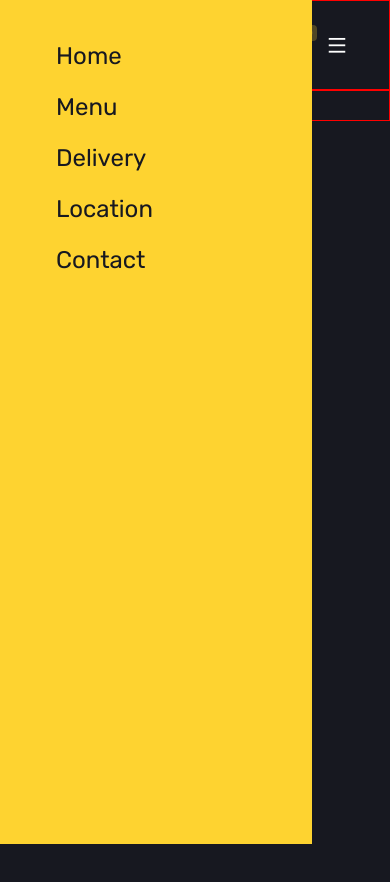
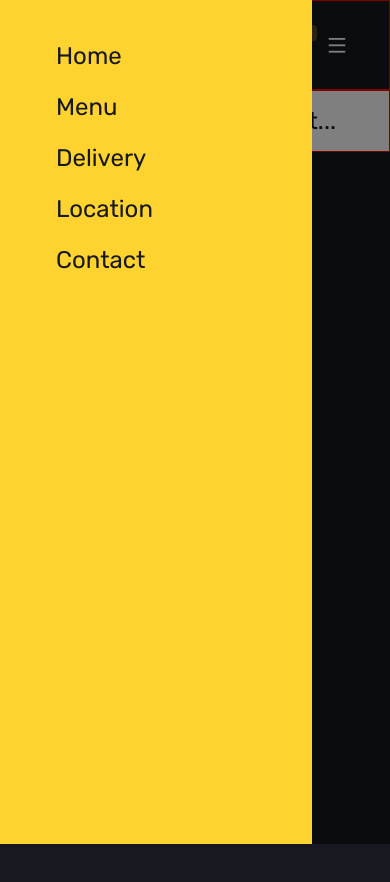
Before and after one commit to SlavikLiabin/food-ordering, a plain HTML site: page index.html in a window 390 px wide. Both pictures are taken after a click on the link 337 px from the left and 45 px from the top of the page. Drawn offline with nearby package versions, Linux system fonts and the light colour scheme.

Commit message:
'mobilemenu'

```diff
--- a/index.html
+++ b/index.html
@@ -4,7 +4,6 @@
     <meta charset="UTF-8" />
     <meta name="viewport" content="width=device-width, initial-scale=1.0" />
     <link rel="stylesheet" href="./style.css" />
-    <script src="./script.js" defer></script>
     <title>Food Website</title>
     <link
       href="https://cdn.jsdelivr.net/npm/remixicon@4.1.0/fonts/remixicon.css"
@@ -17,7 +16,7 @@
         <div class="container">
           <nav>
             <div class="left">
-              <div class="logo"><a href="">.webFood</a></div>
+              <div class="logo"><a href="#">.webFood</a></div>
               <div class="menu">
                 <ul>
                   <li><a href="#">Home</a></li>
@@ -51,5 +50,7 @@
         </form>
       </header>
     </div>
+    <div class="overlay"></div>
+    <script src="./script.js"></script>
   </body>
 </html>
--- a/script.js
+++ b/script.js
@@ -0,0 +1,33 @@
+// menu
+
+const divtoShow = "nav .menu";
+const divPopup = document.querySelector(divtoShow);
+const divTrigger = document.querySelector(".m-trigger");
+
+divTrigger.addEventListener("click", () => {
+  setTimeout(() => {
+    if (!divPopup.classList.contains("show")) {
+      divPopup.classList.add("show");
+      document.body.classList.add("menu-visible");
+    }
+  }, 250);
+});
+
+// автоматическое закрытие по клику за пределами блока меню
+
+document.addEventListener("click", (e) => {
+  const isClosest = e.target.closest(divtoShow);
+
+  if (!isClosest && divPopup.classList.contains("show")) {
+    divPopup.classList.remove("show");
+    document.body.classList.remove("menu-visible");
+  }
+});
+
+// поисковая строка
+
+const sTrigger = document.querySelector(".s-trigger");
+const addclass = document.querySelector(".site");
+sTrigger.addEventListener("click", () => {
+  addclass.classList.toggle("showsearch");
+});
--- a/style.css
+++ b/style.css
@@ -169,6 +169,38 @@ header nav .menu {
   padding: 2em;
   background-color: var(--primary-color);
   z-index: 1000;
+
+  border-radius: 0 50% 50% 0;
+  transform: translateX(-100%);
+  visibility: hidden;
+  transition: transform 0.5s, visibility 0.2s, border-radius 0.5s 0.4s;
+}
+
+.menu.show {
+  transform: translateX(0);
+  visibility: inherit;
+  border-radius: 0;
+}
+
+body.menu-visible {
+  overflow: hidden;
+}
+
+.overlay {
+  position: fixed;
+  top: 0;
+  left: 0;
+  width: 100%;
+  height: 100%;
+  background-color: rgba(0, 0, 0, 0.5);
+  opacity: 0;
+  visibility: hidden;
+  z-index: 999;
+}
+
+.menu-visible .overlay {
+  opacity: 1;
+  visibility: visible;
 }
 
 header nav .menu ul {
@@ -183,6 +215,28 @@ header nav .menu ul li a {
 
 header nav .menu ul li a:hover {
   color: var(--white-color);
+}
+
+/* 01 header search */
+
+header .search {
+  background-color: var(--white-color);
+}
+
+header .search input {
+  width: 100%;
+  line-height: 60px;
+  outline: 0;
+  border: 0;
+  font-family: inherit;
+  font-size: 1.5em;
+  font-weight: 300;
+  text-align: right;
+  background-color: transparent;
+}
+
+header .search input::placeholder {
+  color: var(--dark-color);
 }
 
 @media screen and (min-width: 768px) {
@@ -202,6 +256,8 @@ header nav .menu ul li a:hover {
     padding: 0;
     max-width: max-content;
     background-color: transparent;
+    visibility: inherit;
+    transform: none;
   }
 
   header nav .menu ul li a {
```
